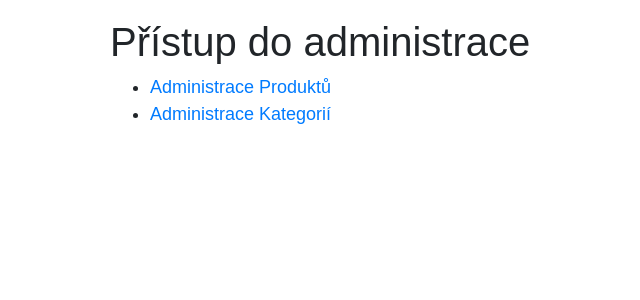
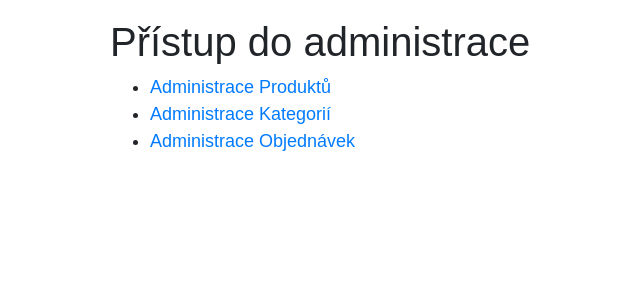
Before and after one commit to JanaKlasterkova/retaska, a Symfony app: template templates/admin/index.html.twig in a window 1280 px wide. Shown: the top 300 px of the page, without its empty margins (130-770 px from the left). Run offline with Twig, Linux system fonts and the light colour scheme; the template is opened without the code that fills it, so the values that code supplies are empty; some libraries are stand-ins or nearby versions.

Commit message:
Sympfony project - Objednávka část 1

```diff
--- a/templates/admin/index.html.twig
+++ b/templates/admin/index.html.twig
@@ -13,6 +13,7 @@
     <ul>
         <li> <a href="{{ path('product_index') }}">Administrace Produktů</a></li>
         <li> <a href="{{ path('category_index') }}">Administrace Kategorií</a></li>
+        <li> <a href="{{ path('ordr_index') }}">Administrace Objednávek</a></li>
     </ul>
 </div>
 {% endblock %}
```
